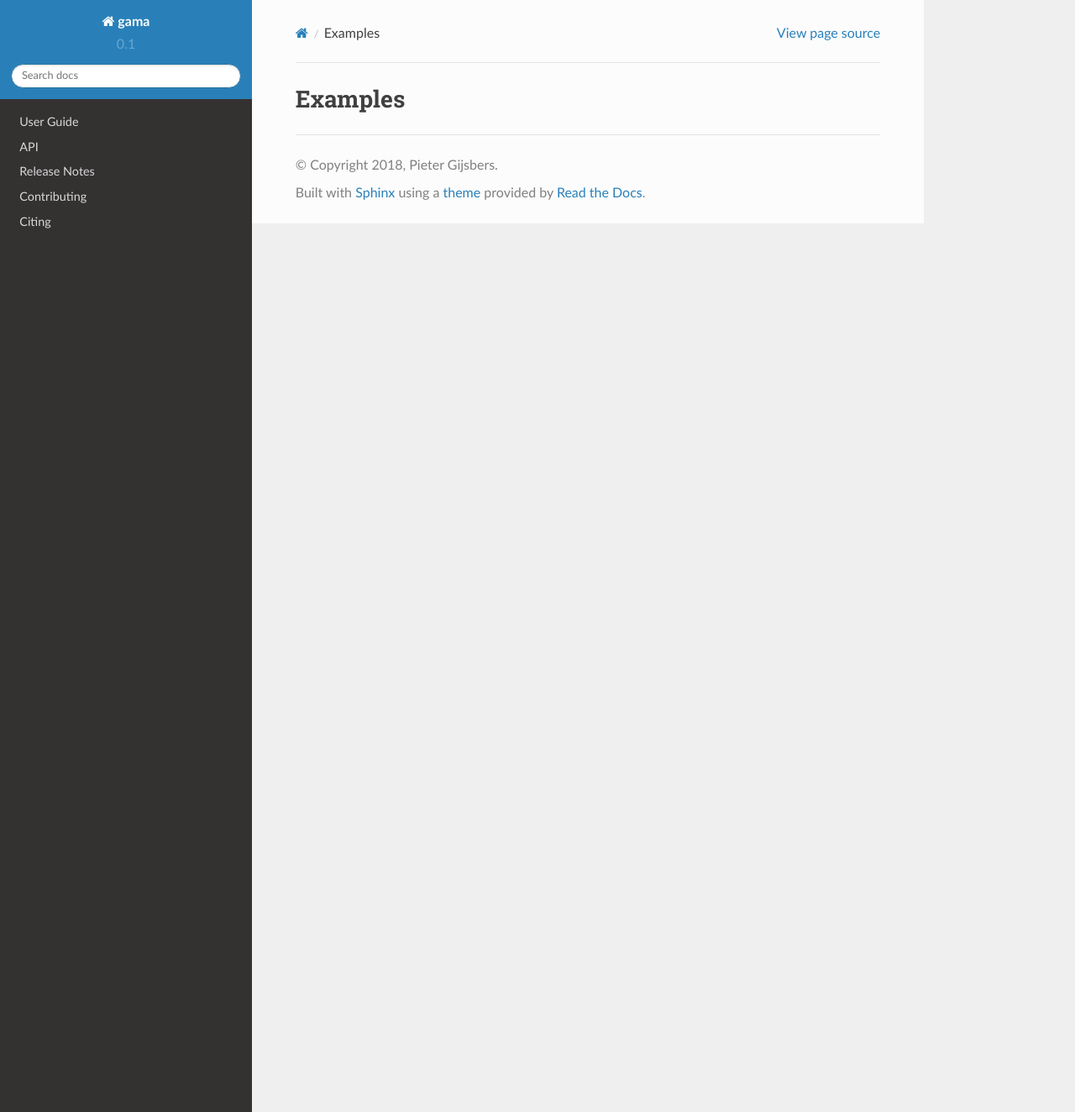
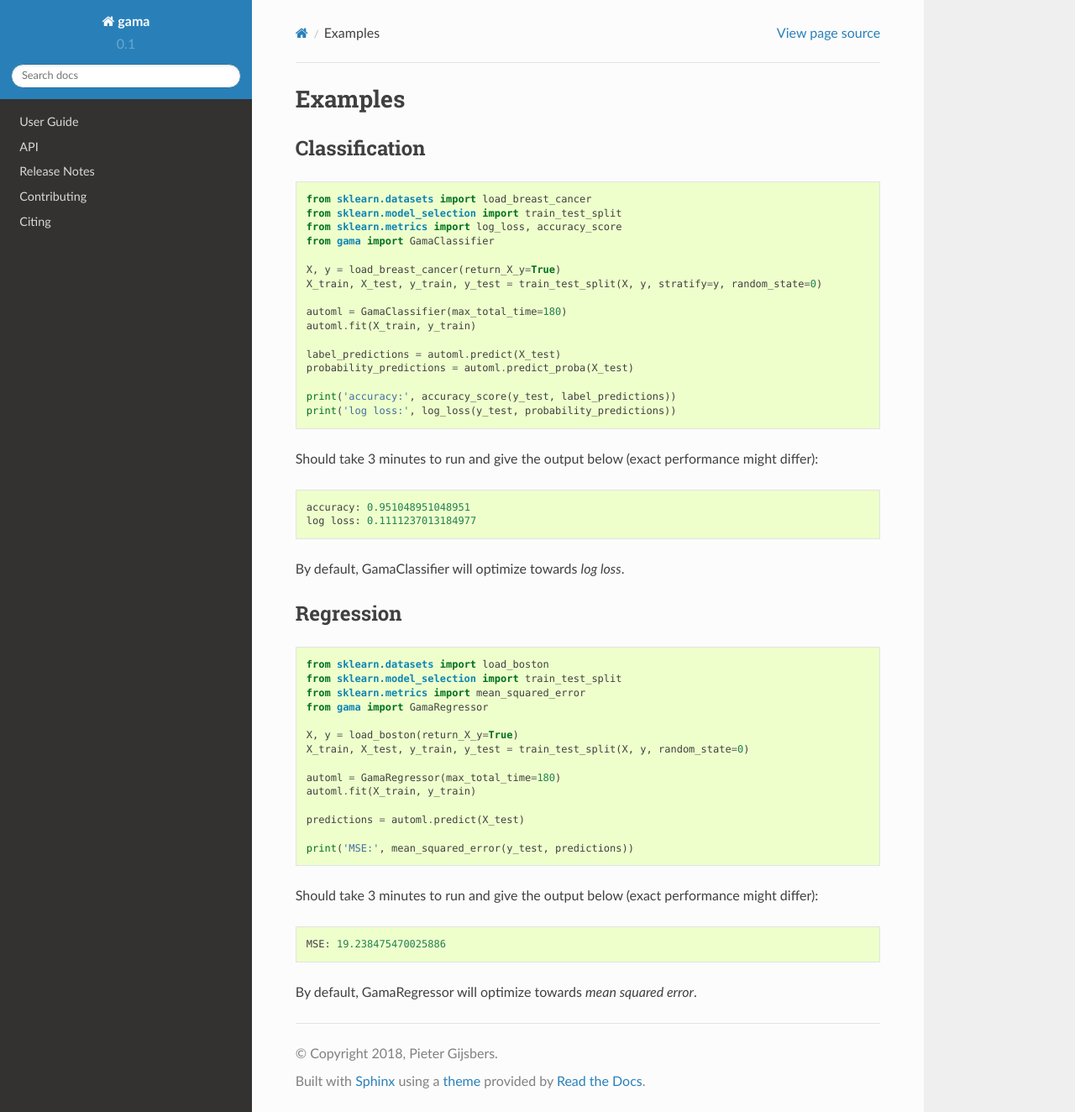
Before and after one commit to openml-labs/gama, a Sphinx documentation site: the page built from docs/source/user_guide/examples.rst, in a window 1280 px wide and 1324 px high. Shown: the whole window at 84% size. Built offline with Sphinx 7.4.7 and the Read the Docs theme 2.0.0, drawn with Linux system fonts in a browser that asks for light colours; pages that are not in the unit, such as notebooks, are missing from menus.

Commit message:
Added two examples.

```diff
--- a/docs/source/user_guide/examples.rst
+++ b/docs/source/user_guide/examples.rst
@@ -1,2 +1,7 @@
 Examples
 --------
+
+
+.. include:: examples/classification_example.rst
+
+.. include:: examples/regression_example.rst
--- /dev/null
+++ b/docs/source/user_guide/examples/classification_example.rst
@@ -0,0 +1,28 @@
+Classification
+**************
+
+::
+
+    from sklearn.datasets import load_breast_cancer
+    from sklearn.model_selection import train_test_split
+    from sklearn.metrics import log_loss, accuracy_score
+    from gama import GamaClassifier
+
+    X, y = load_breast_cancer(return_X_y=True)
+    X_train, X_test, y_train, y_test = train_test_split(X, y, stratify=y, random_state=0)
+
+    automl = GamaClassifier(max_total_time=180)
+    automl.fit(X_train, y_train)
+
+    label_predictions = automl.predict(X_test)
+    probability_predictions = automl.predict_proba(X_test)
+
+    print('accuracy:', accuracy_score(y_test, label_predictions))
+    print('log loss:', log_loss(y_test, probability_predictions))
+
+Should take 3 minutes to run and give the output below (exact performance might differ)::
+
+    accuracy: 0.951048951048951
+    log loss: 0.1111237013184977
+
+By default, GamaClassifier will optimize towards `log loss`.
--- /dev/null
+++ b/docs/source/user_guide/examples/regression_example.rst
@@ -0,0 +1,25 @@
+Regression
+**********
+
+::
+
+    from sklearn.datasets import load_boston
+    from sklearn.model_selection import train_test_split
+    from sklearn.metrics import mean_squared_error
+    from gama import GamaRegressor
+
+    X, y = load_boston(return_X_y=True)
+    X_train, X_test, y_train, y_test = train_test_split(X, y, random_state=0)
+
+    automl = GamaRegressor(max_total_time=180)
+    automl.fit(X_train, y_train)
+
+    predictions = automl.predict(X_test)
+
+    print('MSE:', mean_squared_error(y_test, predictions))
+
+Should take 3 minutes to run and give the output below (exact performance might differ)::
+
+    MSE: 19.238475470025886
+
+By default, GamaRegressor will optimize towards `mean squared error`.
```
